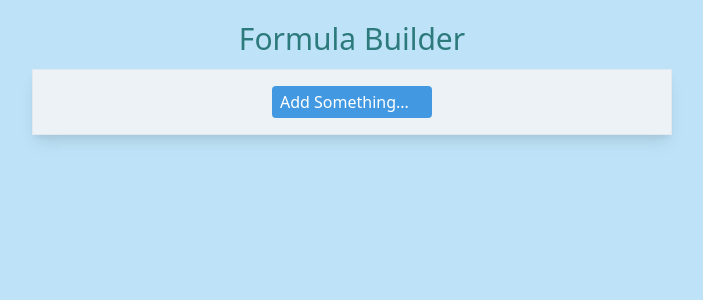
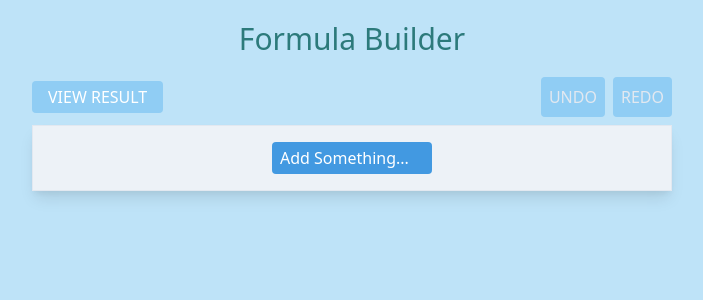
Before and after one commit to quanghm27/formula-builder, a Vue app: page / in a window 1280 px wide. Shown: the top 300 px of the page, without its empty margins (288-991 px from the left). Built offline with nearby package versions, Linux system fonts and the light colour scheme.

Commit message:
:sparkles: Add feature Undo/redo

```diff
--- a/package.json
+++ b/package.json
@@ -1,5 +1,5 @@
 {
-  "name": "formular-builder",
+  "name": "formula-builder",
   "version": "0.1.0",
   "private": true,
   "scripts": {
@@ -12,6 +12,7 @@
     "autoprefixer": "^9.0.0",
     "axios": "^0.25.0",
     "core-js": "^3.6.5",
+    "lodash.clonedeep": "^4.5.0",
     "postcss": "^8.4.5",
     "tailwindcss": "1.9.6",
     "vue": "^2.6.11",
--- a/src/App.vue
+++ b/src/App.vue
@@ -1,11 +1,9 @@
 <template>
   <div id="app">
-    <div class="w-full h-screen bg-blue-200 py-4">
-      <transition name="moveInUp">
-        <router-view />
-      </transition>
-      <Modal />
-    </div>
+    <transition name="moveInUp">
+      <router-view />
+    </transition>
+    <Modal />
   </div>
 </template>
 
--- a/src/components/common/FormulaRenderLess.vue
+++ b/src/components/common/FormulaRenderLess.vue
@@ -13,16 +13,18 @@ export default {
   },
   methods: {
     addChild(formula) {
-      this.$store.commit("setActiveNode", formula)
-      this.$bus.$emit("show-panel")
+      this.$bus.$emit("show-panel", {
+        activeNode: formula
+      })
     },
     editNode(formula) {
-      this.$store.commit("setActiveNode", formula)
       this.$bus.$emit("show-panel", {
         edit: true,
+        activeNode: formula
       })
     },
     deleteNode(formula) {
+      this.$bus.$emit("newMutation")
       setTimeout(() => {
         this.$store.commit("deleteNode", formula)
       }, 500)
--- a/src/components/common/Modal.vue
+++ b/src/components/common/Modal.vue
@@ -121,6 +121,7 @@ export default {
       },
       show: false,
       editMode: false,
+      activeNode: null,
     }
   },
   computed: {
@@ -135,9 +136,6 @@ export default {
       return this.disabledNumber
         ? ['text-gray-500', 'pointer-events-none']
         : ['cursor-pointer', 'hover:bg-gray-300', 'text-pink-700']
-    },
-    activeNode() {
-      return this.$store.state.activeNode
     },
     activeNodeValue() {
       if (!this.editMode) return ""
@@ -160,7 +158,7 @@ export default {
   mounted() {
     this.$bus.$on("show-panel", this.open)
     this.$bus.$on("close-panel", this.close)
-    this.$bus.$on("show-panel-1", this.open)
+
     this.$once("hook:beforeDestroy", () => {
       this.$bus.$off("show-panel", this.open)
       this.$bus.$off("close-panel", this.close)
@@ -173,6 +171,7 @@ export default {
         // TODO
         this.editMode = true
       }
+      this.activeNode = e?.activeNode
       document.addEventListener("keydown", this.keyboardHandler)
     },
     close() {
@@ -226,20 +225,6 @@ export default {
         }
       }
     },
-    pickOperator(operator) {
-      this.selected.type = "operator"
-      this.selected.value = operator
-    },
-    pickNumber(number) {
-      if (this.selected && this.selected.type === "number") {
-        this.selected.value += "" + number
-      } else {
-        this.selected = {
-          type: "number",
-          value: `${number}`,
-        }
-      }
-    },
     confirm() {
       if (!this.selected.type && !this.selected.value) {
         this.close()
@@ -264,11 +249,10 @@ export default {
         ? this.$store.commit("editNode", payload)
         : this.$store.commit("addNode", payload)
 
+      this.$bus.$emit("newMutation")
       this.close()
     },
     handleSelect(opt) {
-      // FIXME change the object here
-
       if (this.selected && this.selected.type === 'number') {
         this.selected.value += '' + opt.value
 
--- a/src/pages/FormularBuilder.vue
+++ b/src/pages/FormularBuilder.vue
@@ -1,9 +1,47 @@
 <template>
-  <div class="w-1/2 mx-auto">
+  <div class="w-full h-screen bg-blue-200 py-4">
+    <div class="w-1/2 mx-auto h-64">
       <div class="mb-2 text-center text-3xl text-teal-700">
         Formula Builder
       </div>
-    <div class="bg-gray-200 py-4 px-2 shadow-lg border overflow-x-auto">
+      <div class="flex justify-between items-center py-2">
+        <div
+          class="flex gap-2"
+        >
+          <button
+            class="px-4 py-1 text-white rounded uppercase"
+            :disabled="!existFormula"
+            :class="!existFormula ? ['bg-blue-300 cursor-not-allowed'] : ['bg-blue-600 cursor-pointer']"
+            @click="getResult"
+          >
+            View result
+          </button>
+          <p class="py-1 text-gray-700 font-bold">
+            {{ result }}
+          </p>
+        </div>
+        <div>
+          <div class="flex gap-2">
+            <button
+              class="p-2 text-gray-300 rounded"
+              :disabled="!canUndo"
+              :class="!canUndo ? ['bg-blue-300 cursor-not-allowed'] : ['bg-blue-600 cursor-pointer']"
+              @click="undo"
+            >
+              UNDO
+            </button>
+            <button
+              class="p-2 text-gray-300 rounded"
+              :disabled="!canRedo"
+              :class="!canRedo ? ['bg-blue-300 cursor-not-allowed'] : ['bg-blue-600 cursor-pointer']"
+              @click="redo"
+            >
+              REDO
+            </button>
+          </div>
+        </div>
+      </div>
+      <div class="bg-gray-200 py-4 px-2 shadow-lg border overflow-x-auto" style="max-height: 600px">
         <div
           v-if="!existFormula"
           class="cursor-pointer bg-blue-500 text-white py-1 px-2 rounded w-40 mx-auto"
@@ -30,22 +68,6 @@
           :formula="formula"
         />
       </div>
-    <div
-      v-if="existFormula"
-      class="flex-col mt-8"
-    >
-      <div class="flex gap-2">
-        <span
-          v-if="existFormula"
-          class="px-4 py-1 text-white bg-blue-600 rounded cursor-pointer uppercase"
-          @click="getResult"
-        >
-          View result
-        </span>
-        <p class="py-1 text-gray-700 font-bold">
-          {{ result }}
-        </p>
-      </div>
     </div>
   </div>
 </template>
@@ -54,6 +76,7 @@
 import { numberFormatter, calculateFormula } from "../helpers"
 import NestedCapsuleFormula from "../components/formula/NestedCapsuleFormula.vue"
 import TreeView from "@/components/formula/TreeView";
+import * as _cloneDeep from 'lodash.clonedeep'
 
 export default {
   name: "FormulaBuilder",
@@ -64,6 +87,8 @@ export default {
   data() {
     return {
       result: "",
+      undoStack: [],
+      redoStack: []
     }
   },
   computed: {
@@ -73,6 +98,24 @@ export default {
     existFormula() {
       return this.$store.getters.existFormula
     },
+    canUndo() {
+      return this.undoStack.length
+    },
+    canRedo() {
+      return this.redoStack.length
+    },
+  },
+  created() {
+    this.$store.subscribe(mutation => {
+      if(mutation.type !== 'resetFormula') {
+        this.undoStack.push(mutation)
+      }
+    })
+
+    // Clear redo when user do CRUD action
+    this.$bus.$on("newMutation", () => {
+      this.redoStack = []
+    })
   },
   methods: {
     getResult() {
@@ -87,6 +130,20 @@ export default {
     showPanel() {
       this.$bus.$emit("show-panel")
     },
+    undo() {
+      this.$store.commit('resetFormula')
+      const mutation = this.undoStack.pop()
+      this.redoStack.push(_cloneDeep(mutation))
+      this.undoStack.forEach(mutation => {
+        this.$store.commit(`${mutation.type}`, _cloneDeep(mutation.payload)) // Re-commit all mutation except the last
+        this.undoStack.pop()
+      })
+
+    },
+    redo() {
+      const mutation = this.redoStack.pop()
+      this.$store.commit(`${mutation.type}`, _cloneDeep(mutation.payload)) // Re-commit 1 mutation
+    }
   },
 }
 </script>
--- a/src/store/index.js
+++ b/src/store/index.js
@@ -1,35 +1,35 @@
 import Vue from "vue"
 import Vuex from "vuex"
 import { isEmpty, findNode } from "@/helpers";
+import * as _cloneDeep from 'lodash.clonedeep'
 
 Vue.use(Vuex)
 
 export default new Vuex.Store({
 	state: {
 		formula: {},
-		activeNode: null,
 	},
 	mutations: {
-		setActiveNode(state, payload) {
-			state.activeNode = payload
-		},
 		addNode(state, payload) {
 			if (isEmpty(state.formula)) {
 				state.formula = payload
 			} else {
-				const formula = findNode(state.formula, state.activeNode.id)
+				const newFormula = _cloneDeep(state.formula)
+				const formula = findNode(newFormula, payload.parentId)
 				formula.items.push(payload)
+				state.formula = newFormula
 			}
 		},
 		editNode(state, payload) {
-			console.log(payload)
 			if (!payload.parentId) {
 				// Edit root Node
 				state.formula = payload
 			} else {
-				const parent = findNode(state.formula, payload.parentId)
+				const newFormula = _cloneDeep(state.formula)
+				const parent = findNode(newFormula, payload.parentId)
 				const index = parent.items.findIndex(x => x.id === payload.id)
 				parent.items.splice(index, 1, payload)
+				state.formula = newFormula
 			}
 		},
 		deleteNode(state, payload) {
@@ -37,11 +37,16 @@ export default new Vuex.Store({
 				// Delete root Node
 				state.formula = {}
 			} else {
-				const parent = findNode(state.formula, payload.parentId)
+				const newFormula = _cloneDeep(state.formula)
+				const parent = findNode(newFormula, payload.parentId)
 				const index = parent.items.findIndex(x => x.id === payload.id)
 				parent.items.splice(index, 1)
+				state.formula = newFormula
 			}
-		}
+		},
+		resetFormula() {
+			this.replaceState({ formula: {} });
+		},
 	},
 	actions: {},
 	getters: {
```
Also changed, not shown: 1 other file (tests, documents, lock files or other folders). Lines whose indentation alone changed are shown as unchanged.
